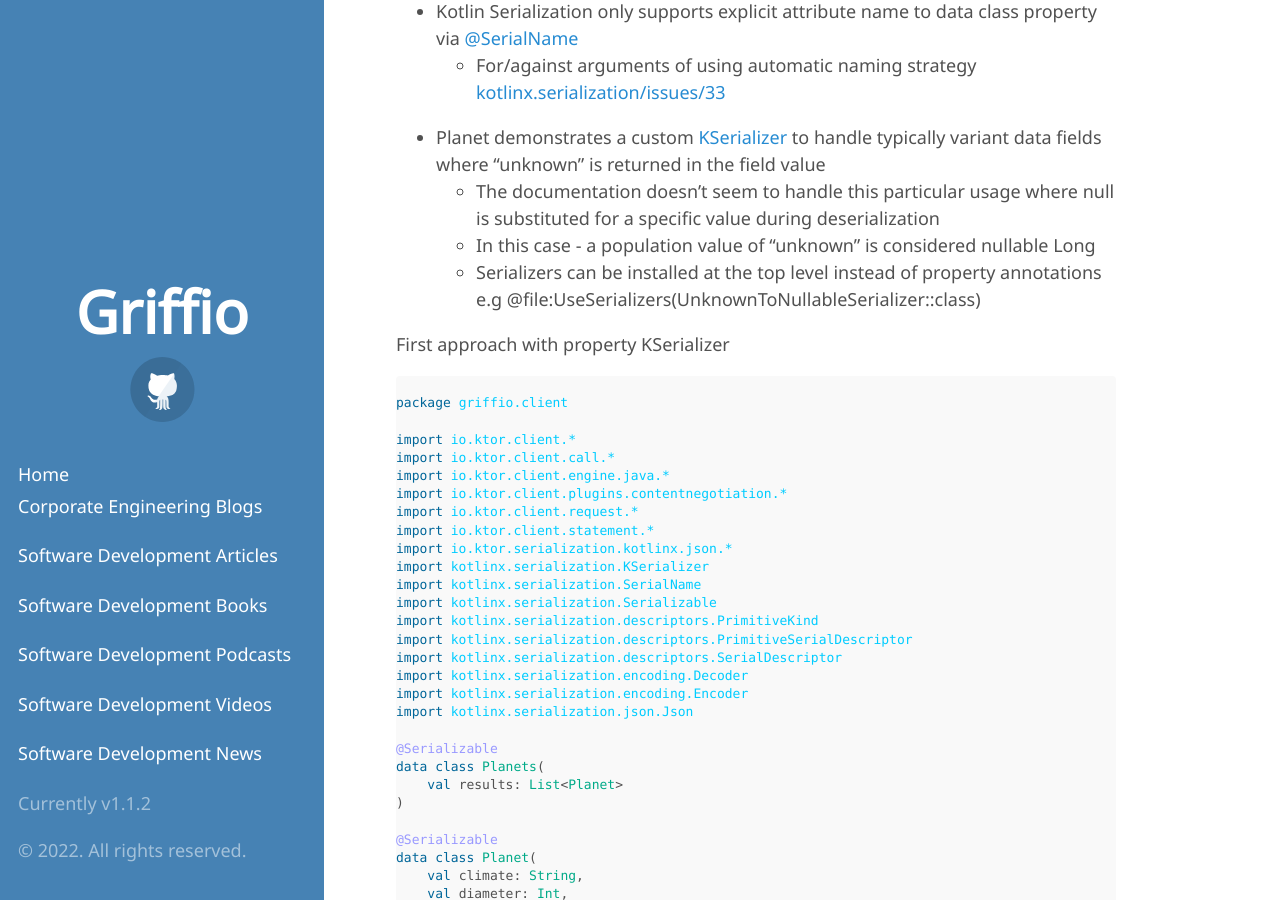
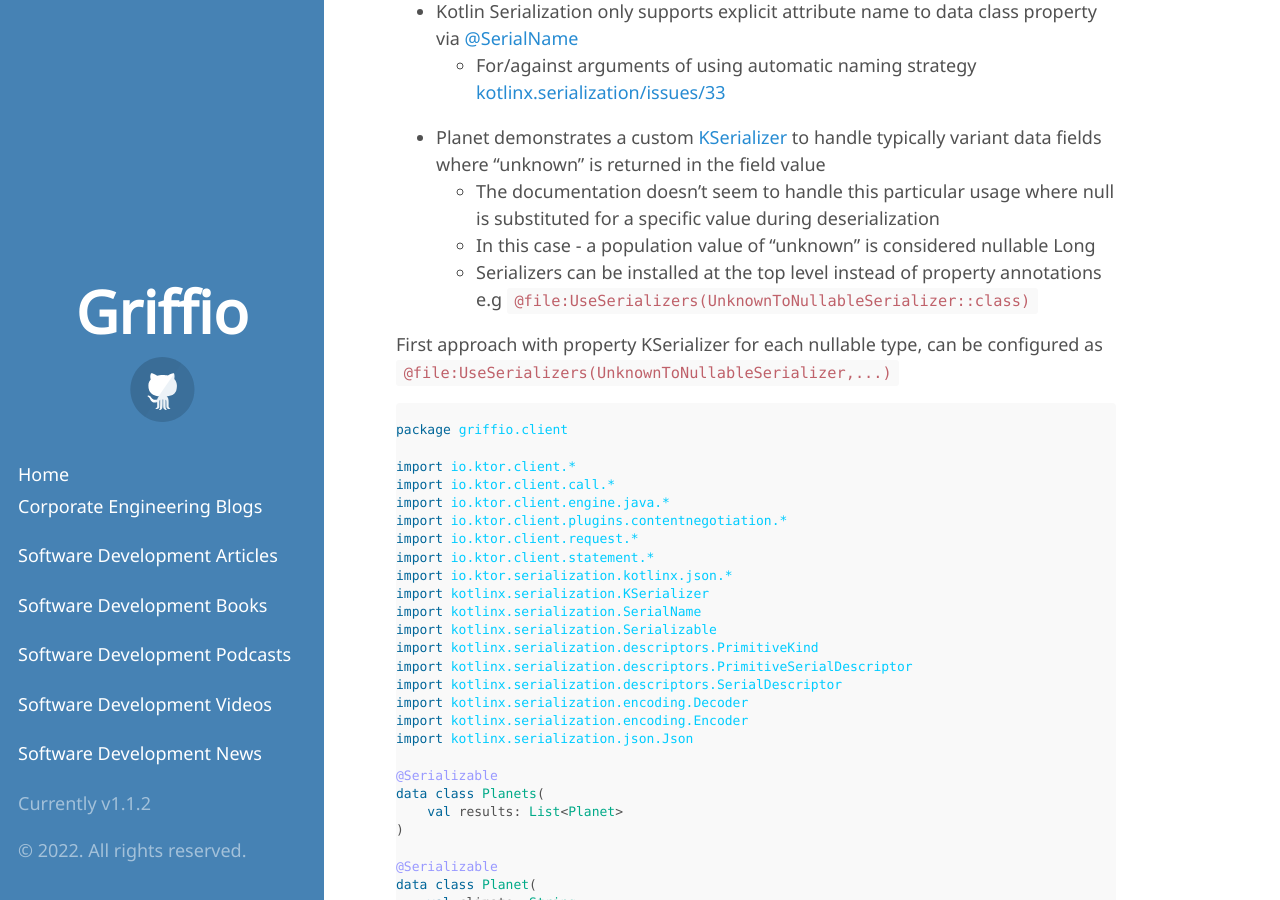
Before and after one commit to griffio/griffio.github.io, a Jekyll site: the page built from _posts/2022-06-23-More-Kotlin-Ktor-Client.md, in a window 1280 px wide and 900 px high, scrolled down 2194 px. Built offline with Jekyll 4.4.1, drawn with Linux system fonts in a browser that asks for light colours; some web fonts are replaced.

Commit message:
Update 2022-06-23-More-Kotlin-Ktor-Client.md

````diff
--- a/_posts/2022-06-23-More-Kotlin-Ktor-Client.md
+++ b/_posts/2022-06-23-More-Kotlin-Ktor-Client.md
@@ -101,9 +101,9 @@
 * Planet demonstrates a custom [KSerializer](https://kotlin.github.io/kotlinx.serialization/kotlinx-serialization-core/kotlinx.serialization/-k-serializer/index.html) to handle typically variant data fields where "unknown" is returned in the field value
   * The documentation doesn't seem to handle this particular usage where null is substituted for a specific value during deserialization
   * In this case - a population value of "unknown" is considered nullable Long
-  * Serializers can be installed at the top level instead of property annotations e.g @file:UseSerializers(UnknownToNullableSerializer::class)
+  * Serializers can be installed at the top level instead of property annotations e.g `@file:UseSerializers(UnknownToNullableSerializer::class)`
 
-First approach with property KSerializer
+First approach with property KSerializer for each nullable type, can be configured as `@file:UseSerializers(UnknownToNullableSerializer,...)`
 
 ``` kotlin
 
````
